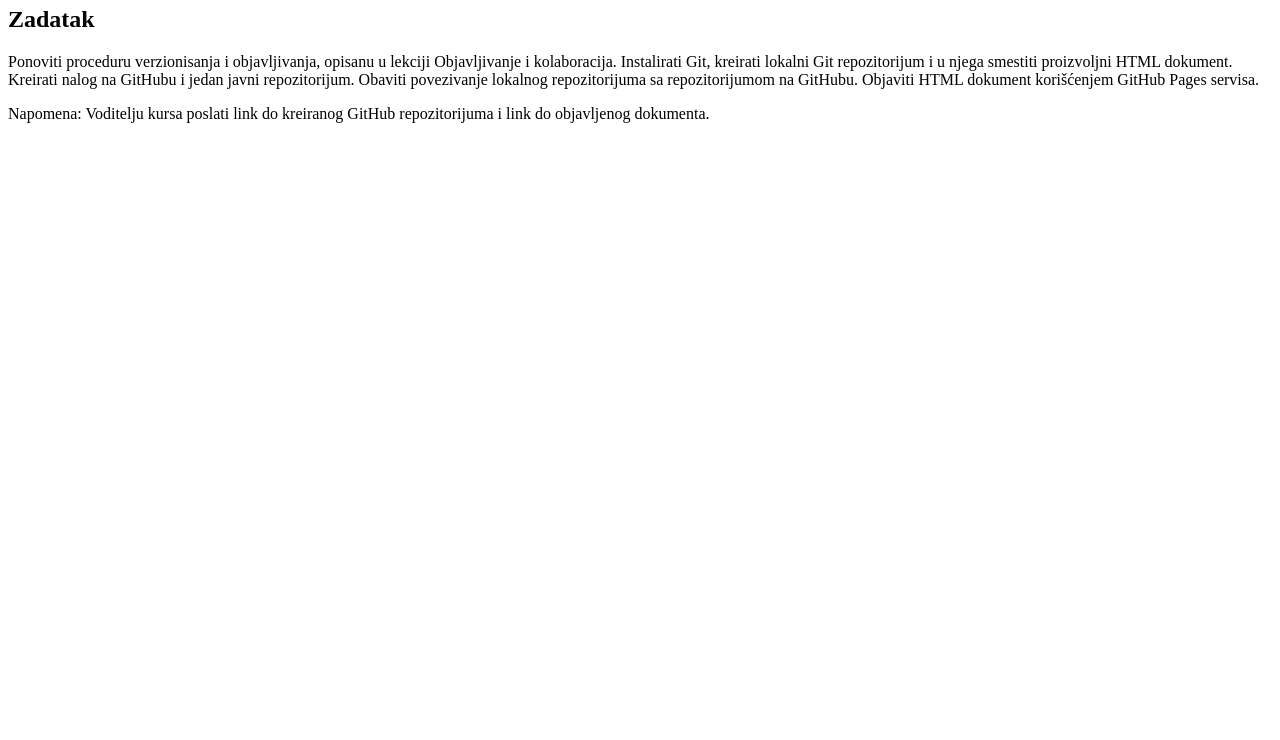
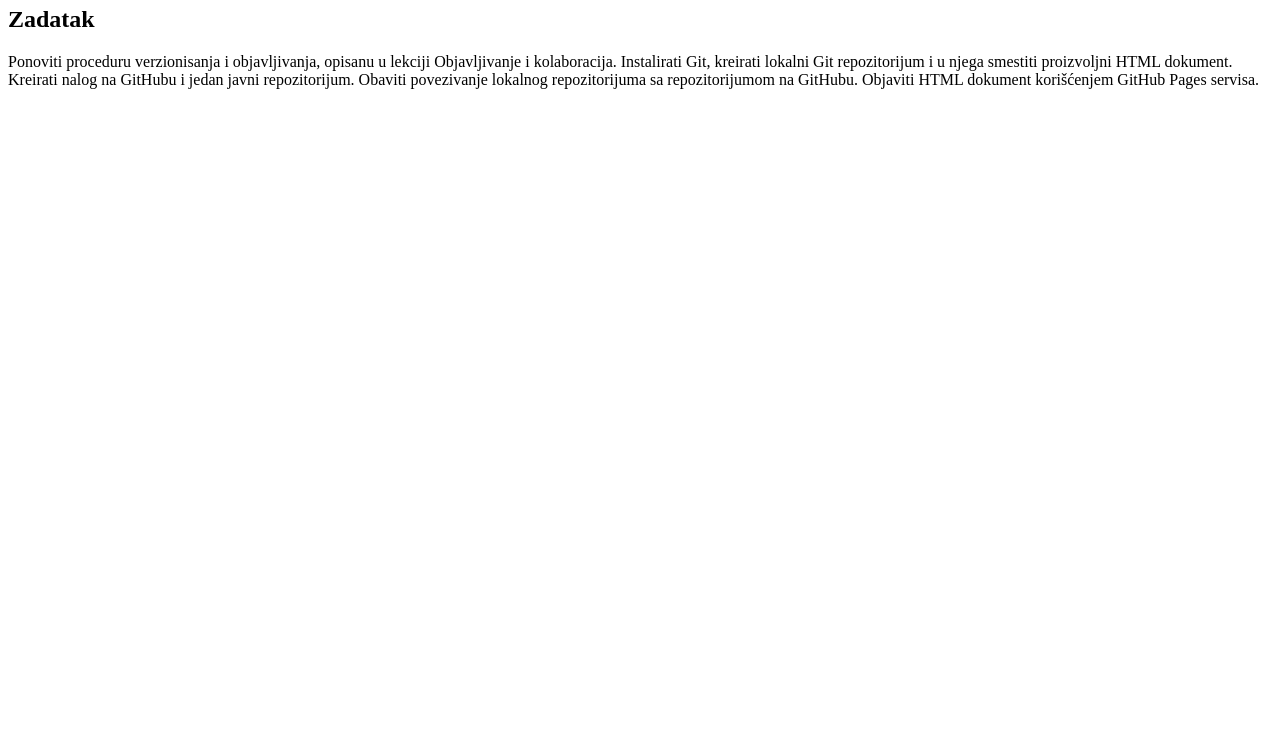
Before and after one commit to marinadrobac/assignment, a plain HTML site: page index.html in a window 1280 px wide. Shown: the part 60-800 px from the top of the page. Drawn offline with Linux system fonts and the light colour scheme.

Commit message:
Deleted Paragraph

```diff
--- a/index.html
+++ b/index.html
@@ -1,4 +1,3 @@
 <h1>Assignment - Alati za razvoj, kolaboraciju i objavljivanje</h1>
 <h2>Zadatak</h2>
 <p>Ponoviti proceduru verzionisanja i objavljivanja, opisanu u lekciji Objavljivanje i kolaboracija. Instalirati Git, kreirati lokalni Git repozitorijum i u njega smestiti proizvoljni HTML dokument. Kreirati nalog na GitHubu i jedan javni repozitorijum. Obaviti povezivanje lokalnog repozitorijuma sa repozitorijumom na GitHubu. Objaviti HTML dokument korišćenjem GitHub Pages servisa.</p>
-<p>Napomena: Voditelju kursa poslati link do kreiranog GitHub repozitorijuma i link do objavljenog dokumenta.</p>
```
